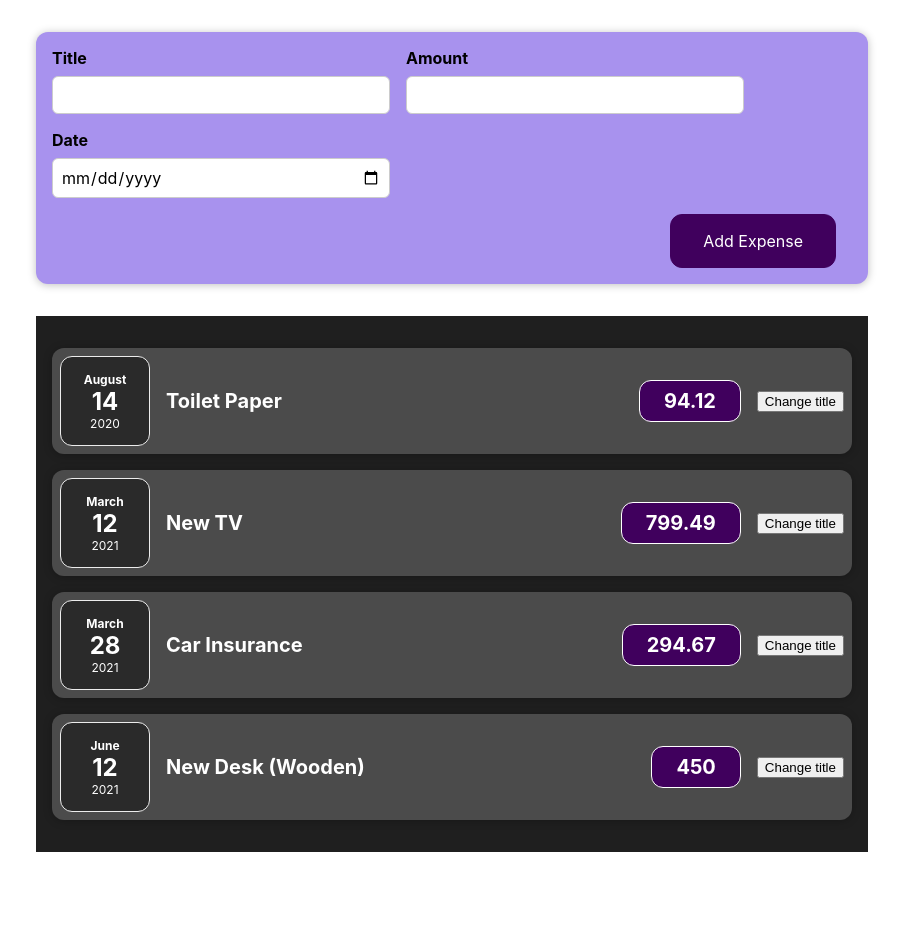
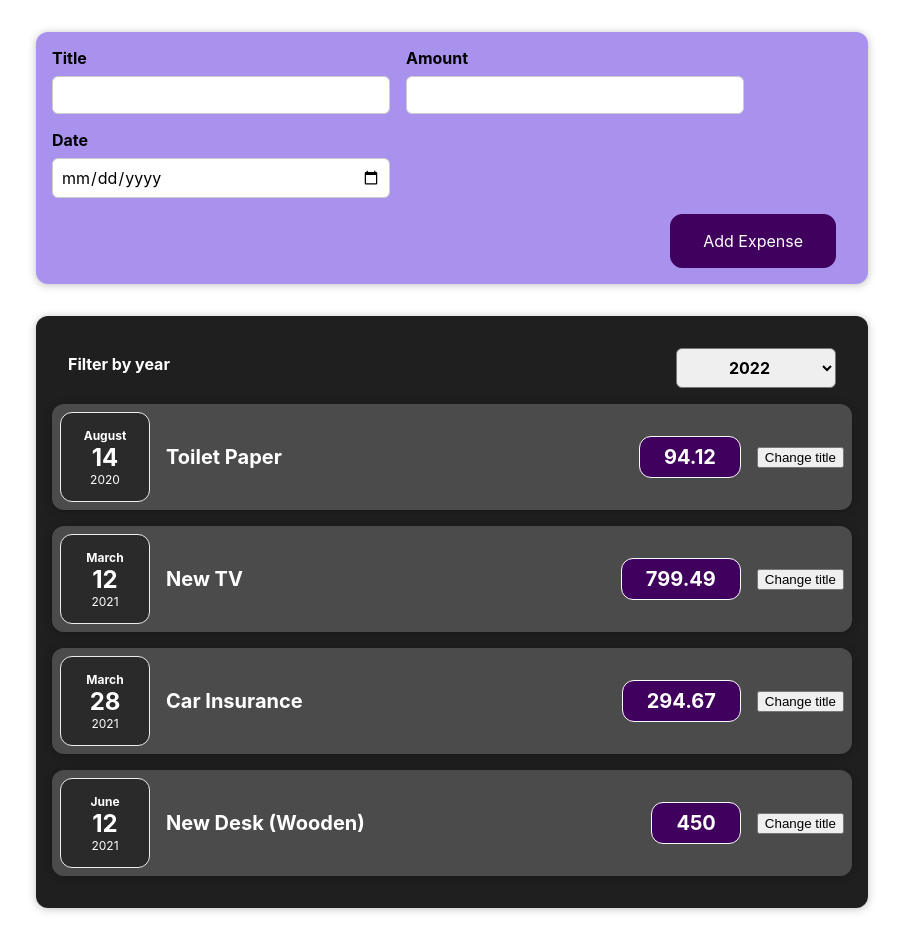
Before and after one commit to Lue21/expense-app, a React (Create React App) app: page / in a window 1280 px wide. Shown: the whole page, without its empty margins (188-1091 px from the left). Before the commit the page ends 884 px from the top, so only its background shows below. Built offline with nearby package versions, Linux system fonts and the light colour scheme.

Commit message:
feat: expenses filter

```diff
--- a/src/App.js
+++ b/src/App.js
@@ -24,9 +24,15 @@
       date: new Date(2021, 5, 12),
     },
   ];
+
+  const addExpenseHandler = (expense) => {
+    console.log("in app.js");
+    console.log(expense);
+  };
+
   return (
     <div>
-      <NewExpense />
+      <NewExpense onAddExpense={addExpenseHandler} />
       <Expenses expenses={expenses} />
     </div>
   );
--- a/src/components/Expeses/Expenses.js
+++ b/src/components/Expeses/Expenses.js
@@ -1,9 +1,22 @@
+import { useState } from "react";
+import Card from "../UI/Card";
 import ExpenseItem from "./ExpenseItem";
 import "./Expenses.css";
+import ExpensesFilter from "./ExpensesFilter";
 
 function Expenses(props) {
+  const [filteredYear, setFilteredYear] = useState("2022");
+
+  const filterChangeHandler = (selectedYear) => {
+    setFilteredYear(selectedYear);
+  };
   return (
-    <div className="expenses">
+    <div>
+      <Card className="expenses">
+        <ExpensesFilter
+          selected={filteredYear}
+          onChangeFilter={filterChangeHandler}
+        />
         <ExpenseItem
           title={props.expenses[0].title}
           date={props.expenses[0].date}
@@ -24,6 +37,7 @@
           date={props.expenses[3].date}
           amount={props.expenses[3].amount}
         />
+      </Card>
     </div>
   );
 }
--- /dev/null
+++ b/src/components/Expeses/ExpensesFilter.css
@@ -0,0 +1,24 @@
+.expenses-filter {
+  color: white;
+  padding: 0 1rem;
+}
+
+.expenses-filter__control {
+  display: flex;
+  width: 100%;
+  align-items: center;
+  justify-content: space-between;
+  margin: 1rem 0;
+}
+
+.expenses-filter label {
+  font-weight: bold;
+  margin-bottom: 0.5rem;
+}
+
+.expenses-filter select {
+  font: inherit;
+  padding: 0.5rem 3rem;
+  font-weight: bold;
+  border-radius: 6px;
+}
--- /dev/null
+++ b/src/components/Expeses/ExpensesFilter.js
@@ -0,0 +1,28 @@
+import React, { useState } from "react";
+
+import "./ExpensesFilter.css";
+
+const ExpensesFilter = (props) => {
+  // const [optionStyle, setOptionStyle] = useState("");
+  // const [labelnStyle, setLabelStyle] = useState("");
+
+  const selectHandler = (event) => {
+    props.onChangeFilter(event.target.value);
+  };
+
+  return (
+    <div className="expenses-filter">
+      <div className="expenses-filter__control">
+        <label>Filter by year</label>
+        <select value={props.selected} onChange={selectHandler}>
+          <option value="2022">2022</option>
+          <option value="2021">2021</option>
+          <option value="2020">2020</option>
+          <option value="2019">2019</option>
+        </select>
+      </div>
+    </div>
+  );
+};
+
+export default ExpensesFilter;
--- a/src/components/NewExpence/ExpenseForm.js
+++ b/src/components/NewExpence/ExpenseForm.js
@@ -1,7 +1,7 @@
 import { useState } from "react";
 import "./ExpenseForm.css";
 
-const ExpenseForm = () => {
+const ExpenseForm = (props) => {
   const [title, setTitle] = useState("");
   const [amount, setAmount] = useState("");
   const [date, setDate] = useState("");
@@ -62,7 +62,9 @@
       amount: amount,
       date: new Date(date),
     };
-    console.log(expenseData);
+
+    props.onSaveExpenseData(expenseData);
+
     setTitle("");
     setAmount("");
     setDate("");
--- a/src/components/NewExpence/NewExpense.js
+++ b/src/components/NewExpence/NewExpense.js
@@ -1,10 +1,17 @@
 import ExpenseForm from "./ExpenseForm";
 import "./NewExpense.css";
 
-const NewExpense = () => {
+const NewExpense = (props) => {
+  const saveExpenseDataHandler = (enteredExpenseData) => {
+    const expenseData = {
+      ...enteredExpenseData,
+      id: Math.random().toString(),
+    };
+    props.onAddExpense(expenseData);
+  };
   return (
     <div className="new-expense">
-      <ExpenseForm />
+      <ExpenseForm onSaveExpenseData={saveExpenseDataHandler} />
     </div>
   );
 };
```
Lines whose indentation alone changed are shown as unchanged.
